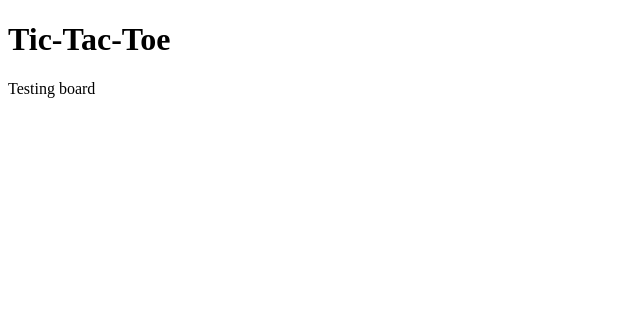
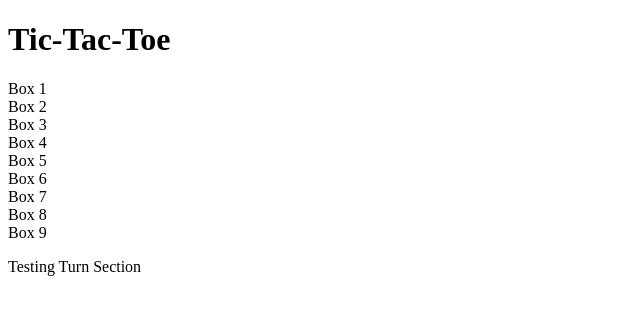
Before and after one commit to victoriamertens/tic-tac-toe, a React app: page / in a window 1280 px wide. Shown: the top 314 px of the page, without its empty margins (0-640 px from the left). Built offline with nearby package versions, Linux system fonts and the light colour scheme; the HTML template or start-up script is replaced by a standard one.

Commit message:
Box components set up and hooked up

```diff
--- a/src/App.js
+++ b/src/App.js
@@ -1,10 +1,12 @@
 import React from 'react';
 import { Board } from 'src/Components/Board.jsx';
+import { Turn } from 'src/Components/TurnCounter.jsx';
 
 const App = () => (
   <div>
     <h1>Tic-Tac-Toe</h1>
     <Board />
+    <Turn />
   </div>
 );
 
--- a/src/Components/Board.jsx
+++ b/src/Components/Board.jsx
@@ -1,5 +1,18 @@
 import React from 'react';
+import { Box } from 'src/Components/Box.jsx';
 
 export function Board() {
-  return <p>Testing board</p>;
+  return (
+    <>
+      <Box id="1" />
+      <Box id="2" />
+      <Box id="3" />
+      <Box id="4" />
+      <Box id="5" />
+      <Box id="6" />
+      <Box id="7" />
+      <Box id="8" />
+      <Box id="9" />
+    </>
+  );
 }
--- /dev/null
+++ b/src/Components/Box.jsx
@@ -0,0 +1,5 @@
+import React from 'react';
+
+export function Box(props) {
+  return <div id={props.id}> Box {props.id}</div>;
+}
--- /dev/null
+++ b/src/Components/TurnCounter.jsx
@@ -0,0 +1,5 @@
+import React from 'react';
+
+export function Turn() {
+  return <p>Testing Turn Section</p>;
+}
```
Also changed, not shown: src/Components/Board.css (added).
